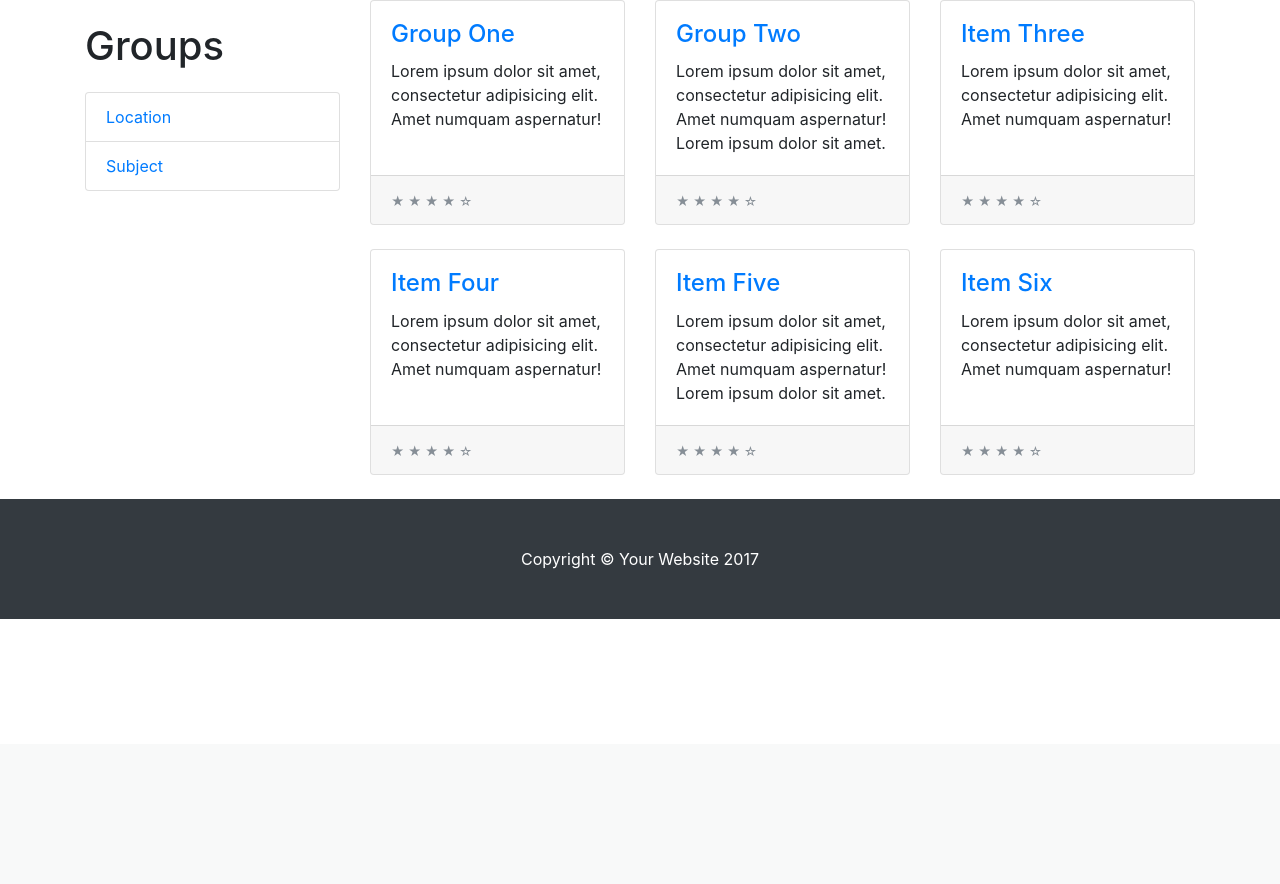
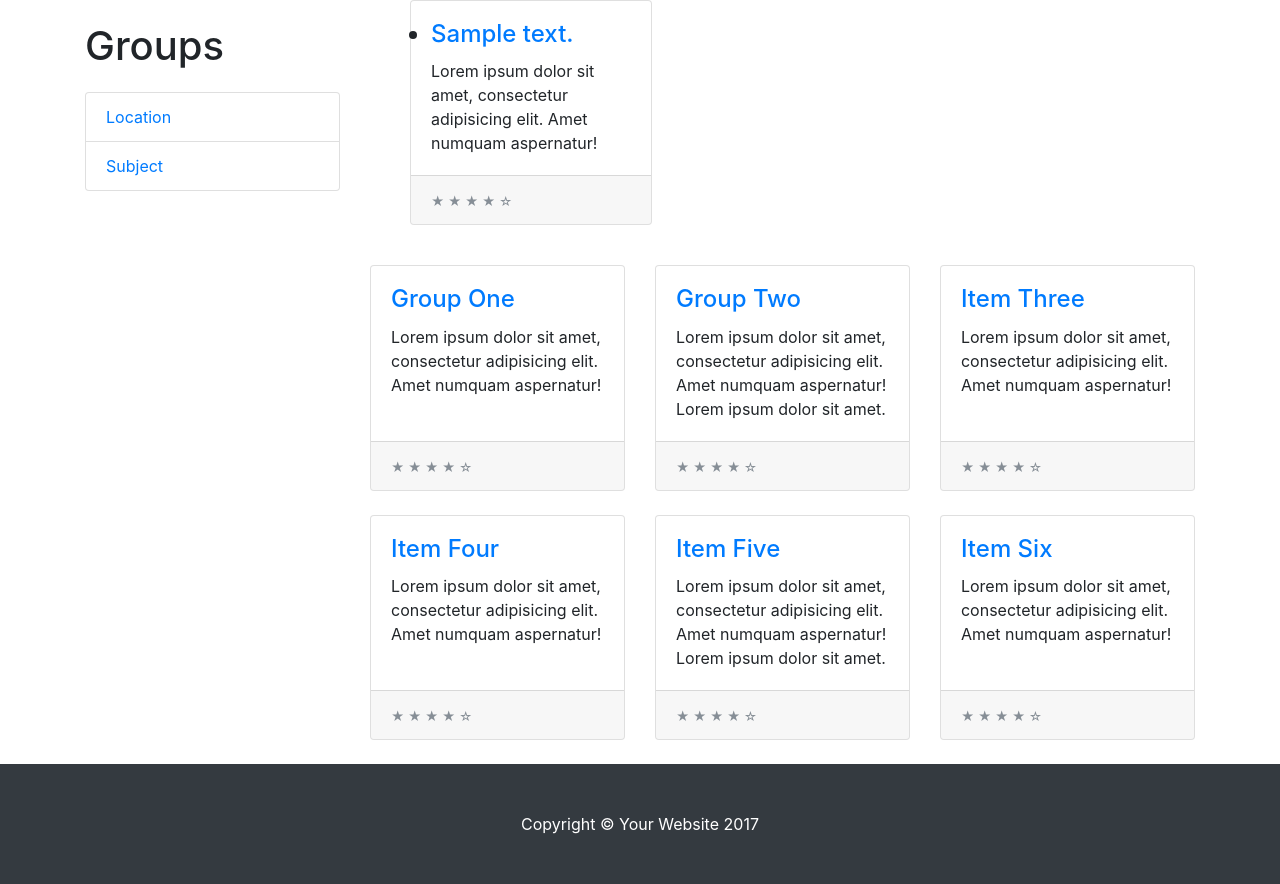
Before and after one commit to Daniel-Hoerauf/isa, a Django app: template app/web/templates/mainPage/mainPage.html in a window 1280 px wide. Shown: the part 56-940 px from the top of the page. Before the commit the page ends 675 px from the top, so only its background shows below. Run offline with Django 3.2, Linux system fonts and the light colour scheme; the template is opened without the code that fills it: most values are stand-ins (such as "Sample title", 1, 10 or a date in 2020); some libraries are stand-ins or nearby versions.

Commit message:
api info now shows in templates

```diff
--- a/app/web/templates/mainPage/mainPage.html
+++ b/app/web/templates/mainPage/mainPage.html
@@ -67,7 +67,31 @@
         <div class="col-lg-9">
 
 
+    {% if latest_group_list %}
+        <ul>
+        {% for group in latest_group_list %}
+            <div class="row">
 
+            <div class="col-lg-4 col-md-6 mb-4">
+              <div class="card h-100">
+
+                <div class="card-body">
+                  <h4 class="card-title">
+                    <li><a href="{% url 'polls:detail' group.id %}">{{ group.group_text }}</a></li>
+                  </h4>
+
+                  <p class="card-text">Lorem ipsum dolor sit amet, consectetur adipisicing elit. Amet numquam aspernatur!</p>
+                </div>
+                <div class="card-footer">
+                  <small class="text-muted">&#9733; &#9733; &#9733; &#9733; &#9734;</small>
+                </div>
+              </div>
+            </div>
+        {% endfor %}
+        </ul>
+    {% else %}
+        <p>No groups are available.</p>
+    {% endif %}
 
 
           <div class="row">
```
Also changed, not shown: app/web/templates/mainPage/group.html (added, +8 -0 lines), app/web/web/views.py (+9 -3 lines).
